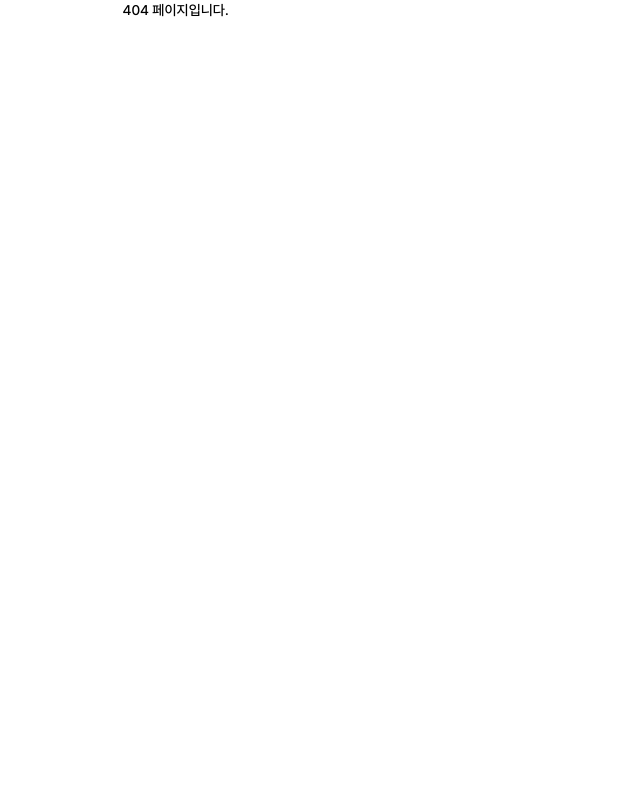
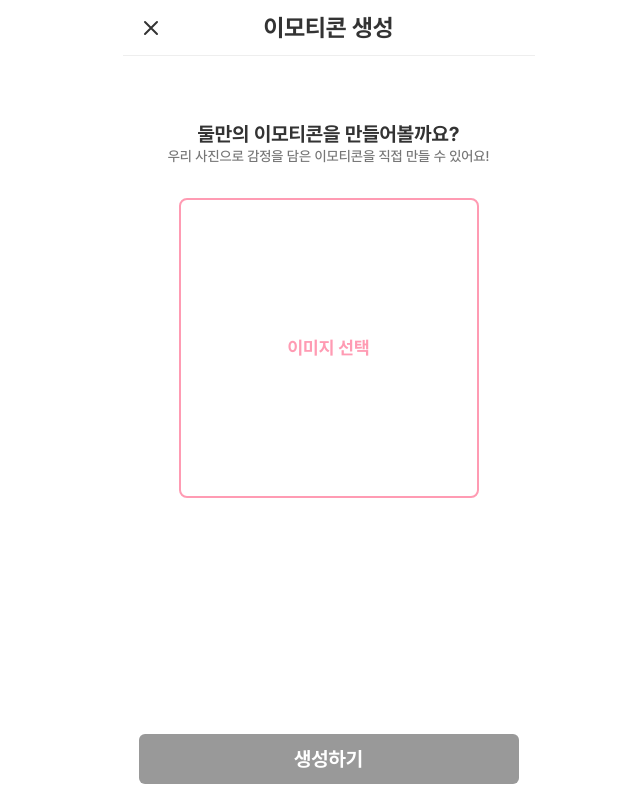
Before and after one commit to LoFin-official/LoFin-FE, a Next.js app: page /chat/emoji/create in a window 1280 px wide. Before the commit this address had no page. Shown: the whole page, without its empty margins (304-944 px from the left). Built offline with nearby package versions, Linux system fonts and the light colour scheme.

Commit message:
🌟 Feat : 이모티콘 제작 페이지 - 마크업

```diff
--- /dev/null
+++ b/src/pages/chat/emoji/create.tsx
@@ -0,0 +1,44 @@
+import React, { ReactNode, useState } from 'react';
+import EmojiCropper from '@/components/shared/EmojiCropper';
+import Header from '@/components/shared/Header';
+import Button from '@/components/shared/Button';
+import { useRouter } from 'next/router';
+
+export default function CreateEmojiPage() {
+  const router = useRouter();
+  const [isComplete, setIsComplete] = useState(false);
+
+  const handleCreateEmoji = () => {
+    if (!isComplete) return;
+
+    router.replace('/chat');
+  };
+
+  return (
+    <>
+      <div className='flex flex-col min-h-[calc(100vh-122px)] pt-16 pb-4 justify-between'>
+        <div className='flex flex-1 justify-center'>
+          <div className='flex flex-col gap-8 items-center'>
+            <div className='flex flex-col gap-0.5 w-[380px] text-center'>
+              <span className='h-6 text-[#333333] text-xl font-bold'>둘만의 이모티콘을 만들어볼까요?</span>
+              <span className='h-5 text-[#767676]'>우리 사진으로 감정을 담은 이모티콘을 직접 만들 수 있어요!</span>
+            </div>
+            <EmojiCropper onComplete={() => setIsComplete(true)} />
+          </div>
+        </div>
+      </div>
+      <Button isComplete={isComplete} onClick={handleCreateEmoji}>
+        생성하기
+      </Button>
+    </>
+  );
+}
+
+CreateEmojiPage.getLayout = (page: ReactNode) => {
+  return (
+    <>
+      <Header>이모티콘 생성</Header>
+      {page}
+    </>
+  );
+};
```
